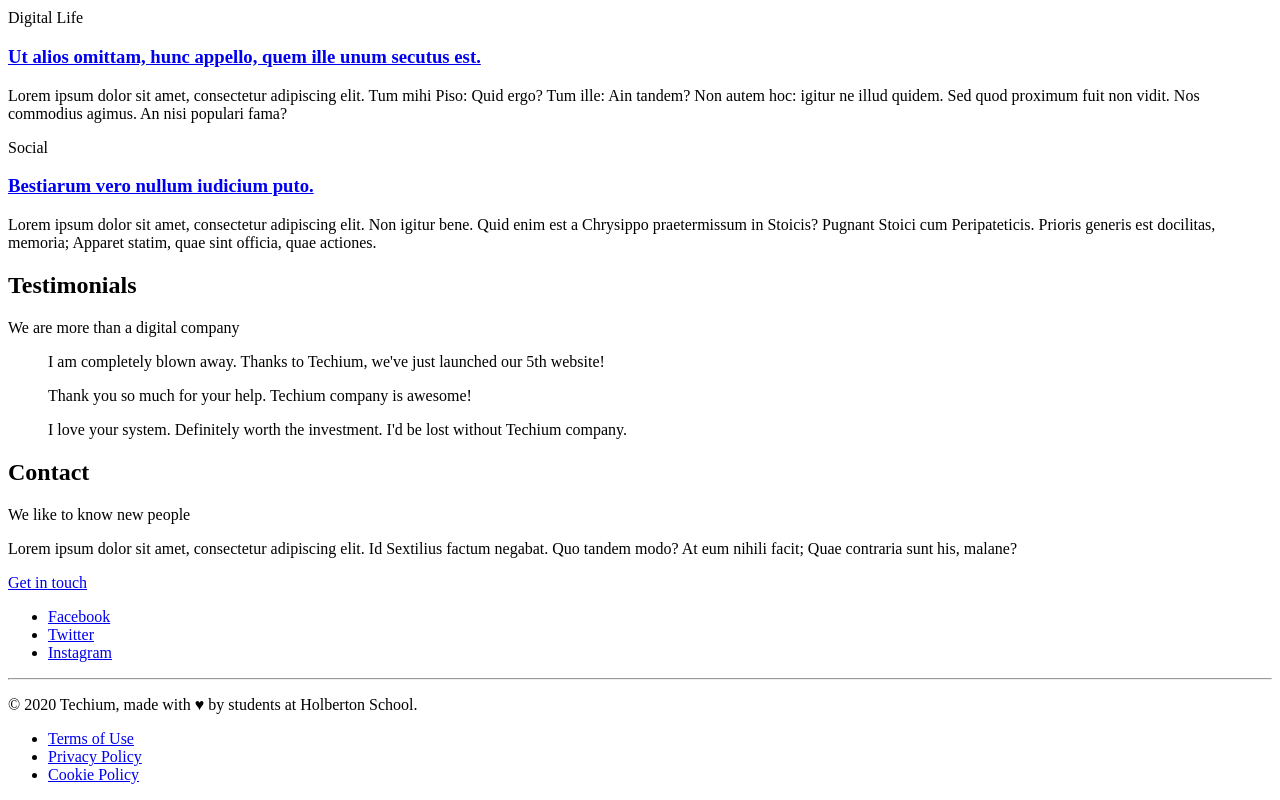
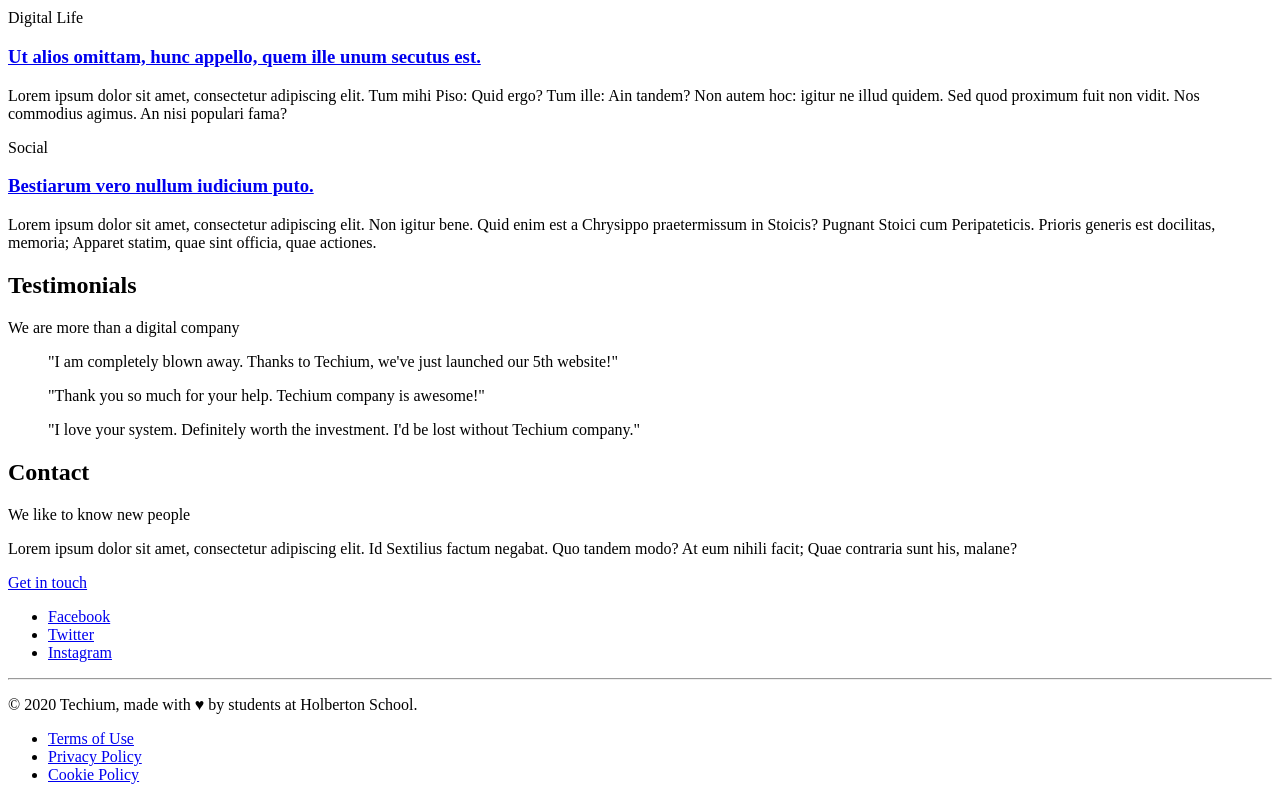
Before and after one commit to axelpalwo/holbertonschool-web_front_end, a plain HTML site: page html_advanced/29-index.html in a window 1280 px wide. Shown: the part 1423-2223 px from the top of the page. Drawn offline with Linux system fonts and the light colour scheme.

Commit message:
fixed 29

```diff
--- a/html_advanced/29-index.html
+++ b/html_advanced/29-index.html
@@ -140,18 +140,18 @@
                 </header>
                 <div>
                     <article>
-                        <blockquote cite="Yuri Y">
-                            I am completely blown away. Thanks to Techium, we've just launched our 5th website!
+                        <blockquote cite="Yuri Y.">
+                            "I am completely blown away. Thanks to Techium, we've just launched our 5th website!"
                         </blockquote>
                     </article>
                     <article>
                         <blockquote cite="Dorrie S.">
-                            Thank you so much for your help. Techium company is awesome!
+                            "Thank you so much for your help. Techium company is awesome!"
                         </blockquote>
                     </article>
                     <article>
                         <blockquote cite="Sven H.">
-                            I love your system. Definitely worth the investment. I'd be lost without Techium company.
+                            "I love your system. Definitely worth the investment. I'd be lost without Techium company."
                         </blockquote>
                     </article>
                 </div>
```
